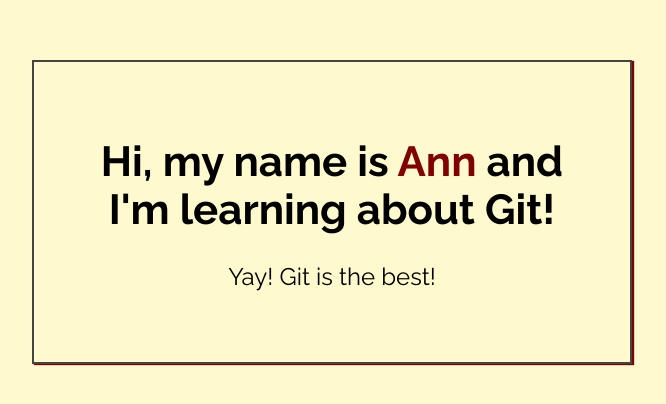
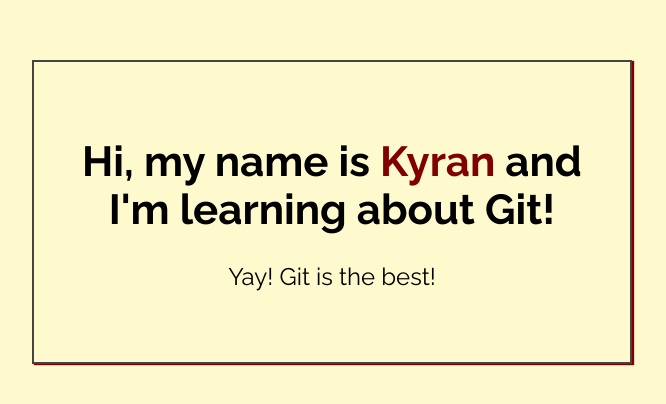
Before and after one commit to Ksciberras/My-First-Repo, a plain HTML site: page index.html in a window 1280 px wide. Shown: the part 188-592 px from the top of the page, without its empty margins (308-974 px from the left). Drawn offline with Linux system fonts and the light colour scheme.

Commit message:
Added name to index.html

```diff
--- a/index.html
+++ b/index.html
@@ -14,7 +14,7 @@
 <body>
 
     <div class="greeting">
-        <h1>Hi, my name is <span class="highlight">Ann</span> and I'm learning about Git! </h1>
+        <h1>Hi, my name is <span class="highlight">Kyran</span> and I'm learning about Git! </h1>
 
         <p>Yay! Git is the best!</p>
     </div>
```
